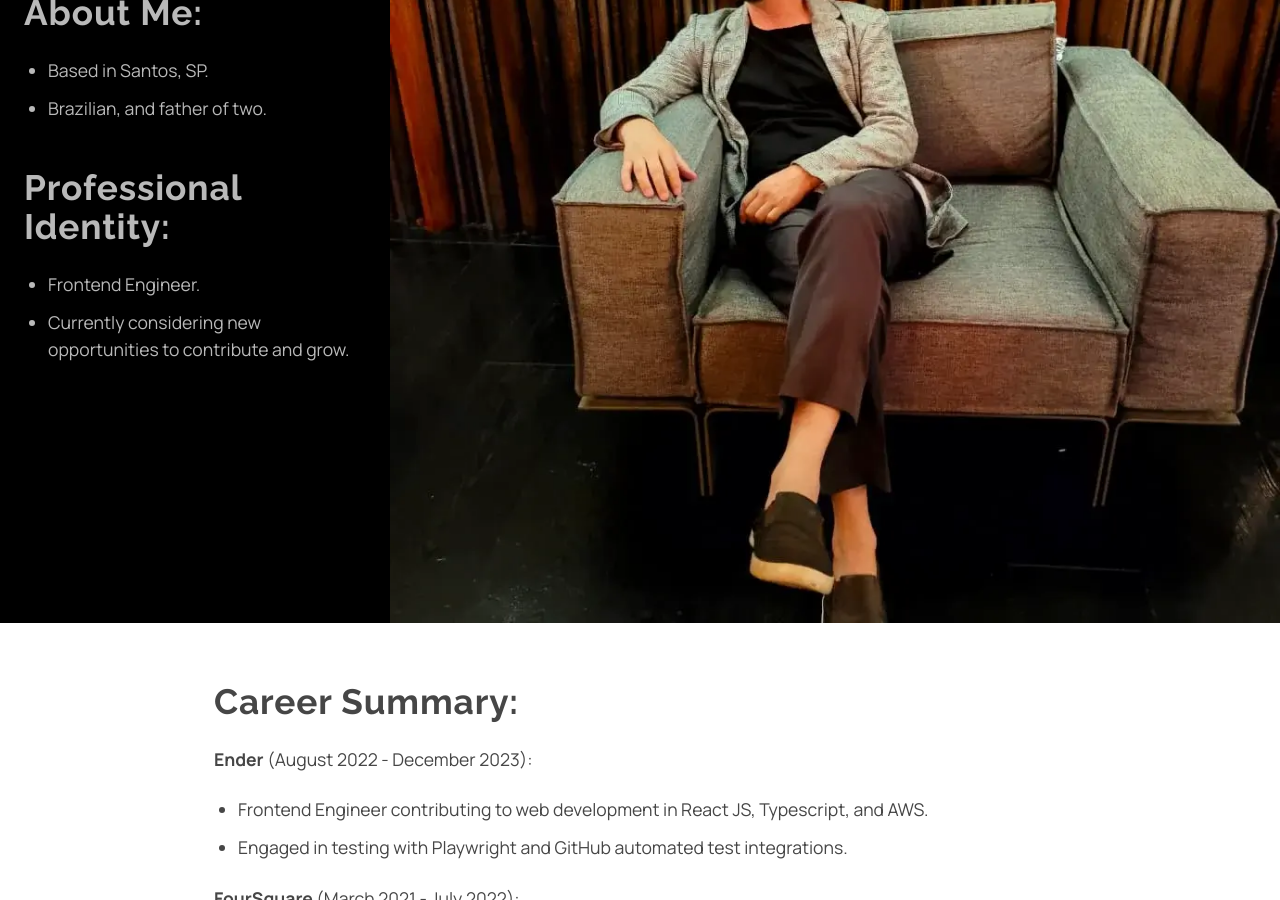
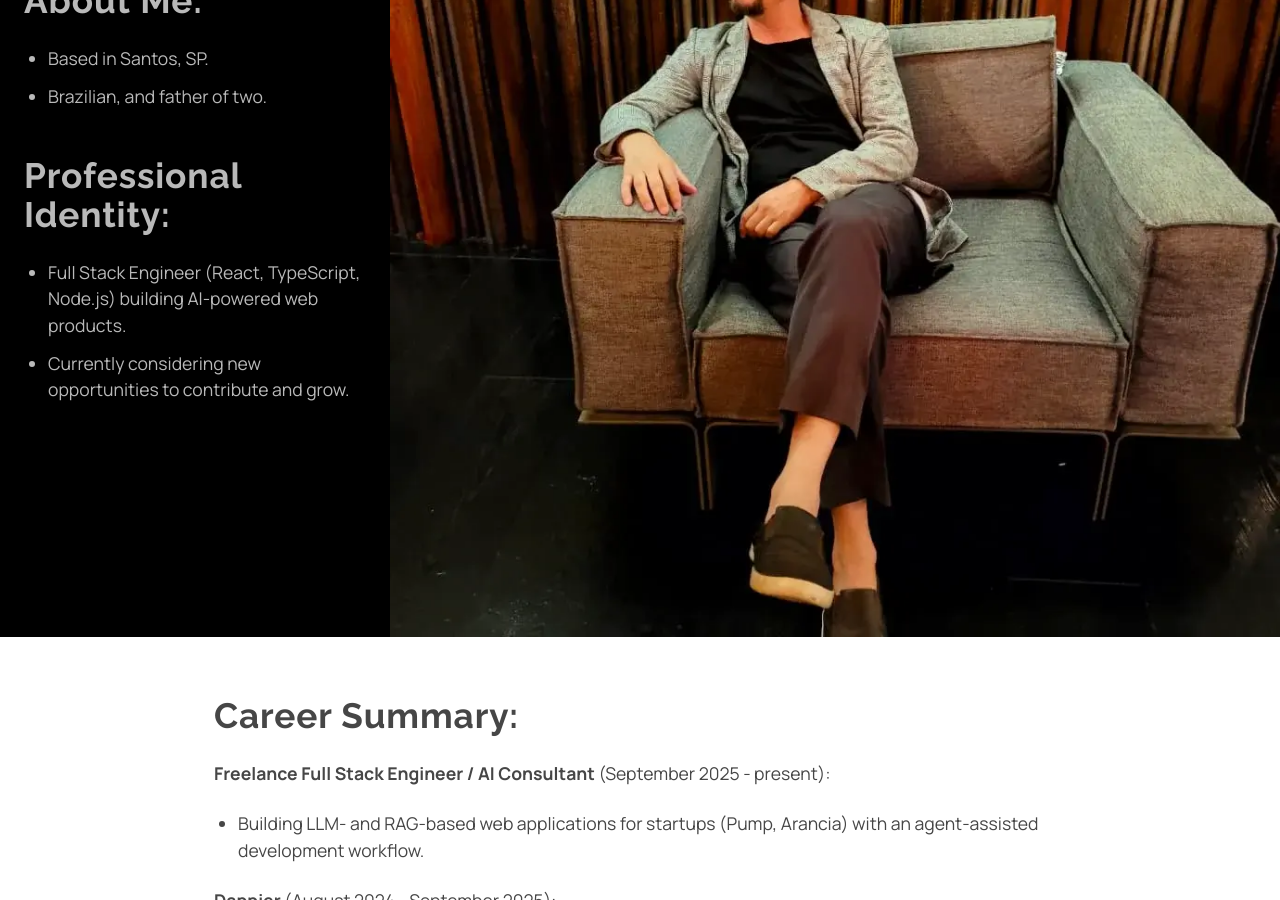
Before and after one commit to johnylab/johnylab.github.io, a Jekyll site: the page built from index.html, in a window 1280 px wide and 900 px high, scrolled down 1657 px. Built offline with Jekyll 4.4.1, drawn with Linux system fonts in a browser that asks for light colours; some of the changed text lies outside the part shown.

Commit message:
Atualiza home: posicionamento full stack/IA, carreira 2024-2026 (Dappier, GoDaddy, freelance)

```diff
--- a/_config.yml
+++ b/_config.yml
@@ -17,7 +17,7 @@
     layout: post
     permalink: blog/:title/
 lang: en
-description: "I'm João Ferreira, a passionate frontend engineer based in Santos, SP."
+description: "I'm João Ferreira, a full stack engineer (React, TypeScript, Node.js and AI/LLM products) based in Santos, SP."
 baseurl: ''
 url: https://johnylab.com.br
 markdown: kramdown
--- a/index.html
+++ b/index.html
@@ -1,6 +1,6 @@
 ---
 layout: default
-title: 'Johnylab: Elevating Web and Mobile Experiences 🚀'
+title: 'Johnylab: Full Stack Engineer · React, TypeScript, Node & AI 🚀'
 ---
 
 <style>
@@ -148,11 +148,15 @@
     >
       <h2>Tech Expertise:</h2>
       <ul>
-        <li>Software engineer since 2003.</li>
+        <li>Software engineer since 2003, now focused on full stack and AI products.</li>
         <li>
-          Advanced in Vanilla Javascript, with a focus on React JS/Native.
+          React, Next.js and TypeScript on the front end; Node.js, Go and Java
+          on the back end.
         </li>
-        <li>Experience in .Net and Java.</li>
+        <li>
+          LLM and RAG features in production, plus agent-assisted development
+          (Claude Code, Cursor, Copilot, Windsurf).
+        </li>
         <li>
           Problem-solving enthusiast, team player, and responsibility taker.
         </li>
@@ -217,7 +221,7 @@
     <article>
       <h2>Professional Identity:</h2>
       <ul>
-        <li>Frontend Engineer.</li>
+        <li>Full Stack Engineer (React, TypeScript, Node.js) building AI-powered web products.</li>
         <li>Currently considering new opportunities to contribute and grow.</li>
       </ul>
     </article>
@@ -236,11 +240,36 @@
   <div class="wrapper">
     <h2>Career Summary:</h2>
 
+    <p><strong>Freelance Full Stack Engineer / AI Consultant</strong> (September 2025 - present):</p>
+    <ul>
+      <li>
+        Building LLM- and RAG-based web applications for startups
+        (Pump, Arancia) with an agent-assisted development workflow.
+      </li>
+    </ul>
+
+    <p><strong>Dappier</strong> (August 2024 - September 2025):</p>
+    <ul>
+      <li>
+        Full Stack Engineer owning the front end of an AI-agent platform and
+        contributing to its Go API; hardened an embeddable AI-agent widget to
+        run across third-party sites.
+      </li>
+    </ul>
+
+    <p><strong>GoDaddy</strong> (April 2024 - August 2024):</p>
+    <ul>
+      <li>
+        Software Engineer on the website builder and e-commerce platform,
+        including generative-AI assistance in the merchant editing flow.
+      </li>
+    </ul>
+
     <p><strong>Ender</strong> (August 2022 - December 2023):</p>
     <ul>
       <li>
-        Frontend Engineer contributing to web development in React JS,
-        Typescript, and AWS.
+        Senior Frontend Engineer leading front-end work in a distributed team with
+        React JS, Typescript, Node.js and AWS.
       </li>
       <li>
         Engaged in testing with Playwright and GitHub automated test
```
